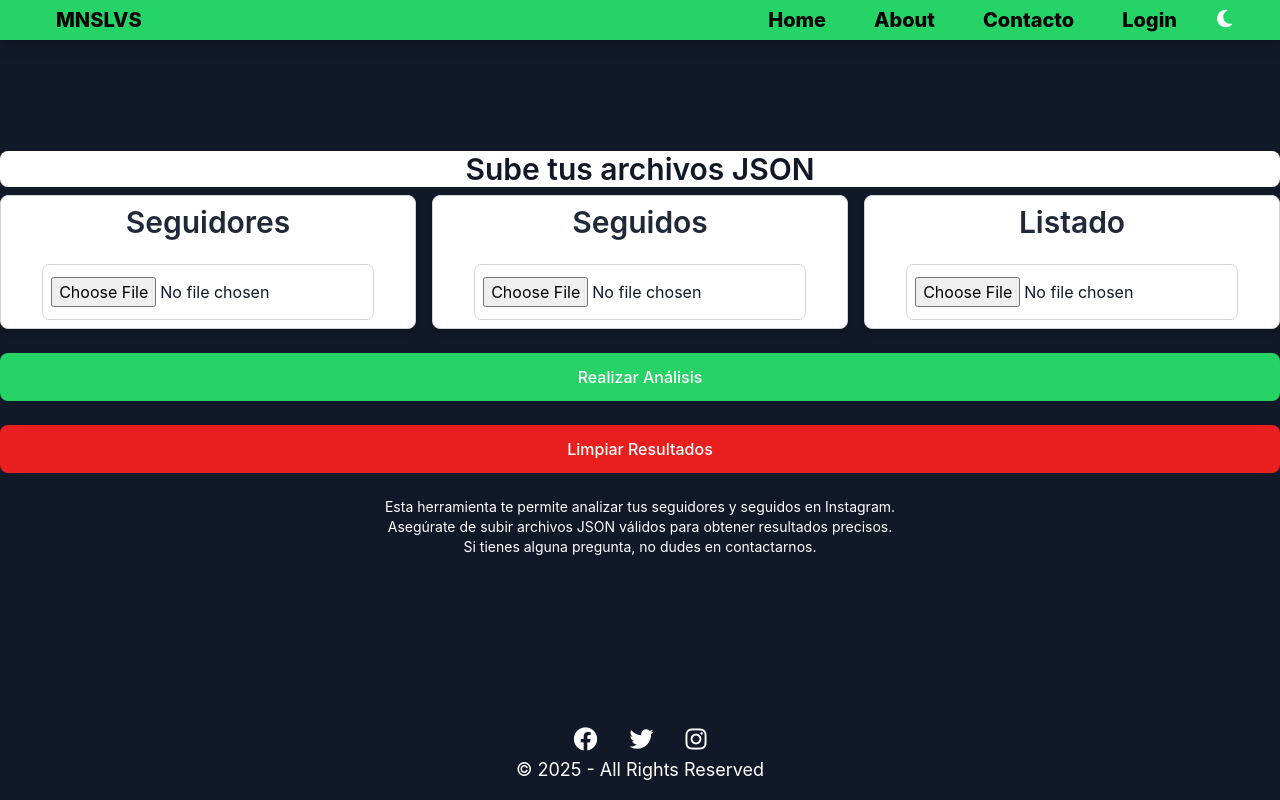
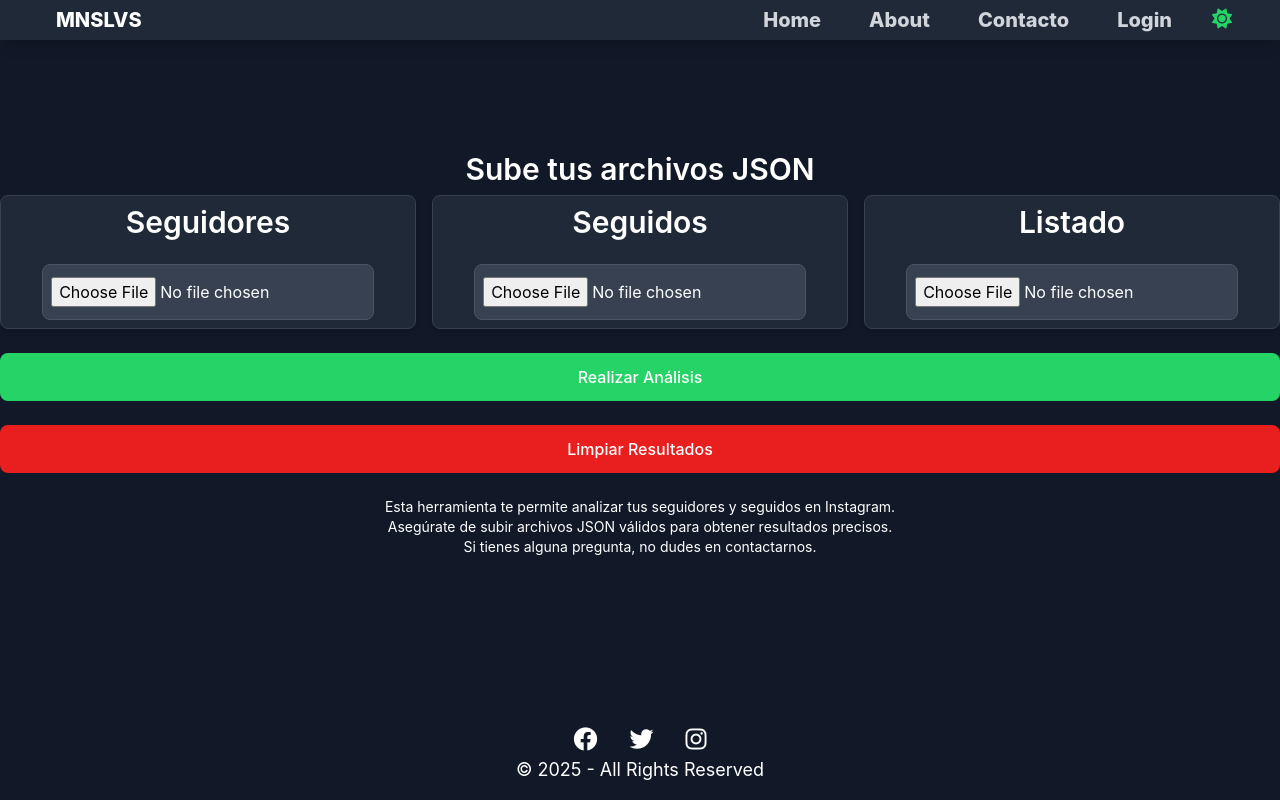
Before and after one commit to emonsalves/AWS-Frontend, a React (Vite) app: page /#/Followers in a window 1280 px wide. Built offline with nearby package versions, Linux system fonts and the light colour scheme; what tailwindcss-animated would draw is missing.

Commit message:
feat: implement dark mode support and improve layout in various components

```diff
--- a/src/components/containers/ContainerContact.jsx
+++ b/src/components/containers/ContainerContact.jsx
@@ -18,7 +18,7 @@ const ContainerContact = () => {
 
     return (
         <>
-        <div className={`flex flex-wrap border ${darkMode ? 'border-gray-700 bg-gray-800/50' : 'border-gray-400 bg-gray-100'} shadow-custom-dark rounded-2xl flex-col w-[95%] max-w-7xl mx-auto animate-fade-up animate-once mt-5 backdrop-blur-sm`}>
+        <div className={`flex flex-wrap border ${darkMode ? 'border-gray-700 bg-gray-800/50' : 'border-gray-400 bg-gray-100'} shadow-custom-dark rounded-2xl flex-col w-[95%] max-w-7xl mx-auto animate-fade-up animate-once mt-12 mb-2 backdrop-blur-sm`}>
             <h1 className={`my-5 font-bold text-4xl animate-fade animate-once text-center ${darkMode ? 'text-white' : 'text-gray-800'}`}>
                 <i className="fa-regular fa-envelope"></i> Contáctanos
             </h1>
--- a/src/components/inputs/FileInput.jsx
+++ b/src/components/inputs/FileInput.jsx
@@ -1,5 +1,5 @@
 // eslint-disable-next-line react/prop-types
-const FileInput = ({ darkMode, title, handleFileUpload, error, jsonData, inputRef }) => {
+const FileInput = ({ darkMode, title, handleFileUpload, error, jsonData }) => {
     return (
         <div className={`flex flex-col items-center justify-center p-2 border rounded-lg shadow-md transition-colors ${darkMode
             ? 'bg-gray-800 border-gray-700 text-white'
@@ -15,7 +15,6 @@ const FileInput = ({ darkMode, title, handleFileUpload, error, jsonData, inputRe
                 accept=".json"
                 onChange={handleFileUpload}
                 id={title}
-                ref={inputRef}
             />
             {error && <p className={`text-md animate-fade-left animate-once text-center text-red-300`}>{error}</p>}
             {jsonData && <p className={`text-md animate-fade-left animate-once text-center text-green-600`}>Archivo JSON cargado correctamente.</p>}
--- a/src/context/ThemeContext.jsx
+++ b/src/context/ThemeContext.jsx
@@ -2,8 +2,9 @@ import { createContext, useContext, useState, useEffect } from 'react';
 
 const ThemeContext = createContext();
 
+// eslint-disable-next-line react/prop-types
 export const ThemeProvider = ({ children }) => {
-    const [darkMode, setDarkMode] = useState(false);
+    const [darkMode, setDarkMode] = useState(true);
 
     useEffect(() => {
         // Check for saved theme preference or system preference
--- a/src/pages/Contact.jsx
+++ b/src/pages/Contact.jsx
@@ -1,9 +1,11 @@
 import { ContainerContact } from "../components/containers/ContainerContact";
+import { useTheme } from '../context/ThemeContext';
 
 const Contact = () => {
+    const { darkMode } = useTheme();
     return (
         <>
-            <div className="flex-1 flex items-center justify-center w-full py-8">
+            <div className={`min-h-[calc(100vh-6rem)] w-full flex flex-col items-center justify-center ${darkMode ? 'bg-gray-900' : 'bg-gray-50'} transition-colors duration-300`}>
                 <ContainerContact />
             </div>
         </>
--- a/src/pages/Followers.jsx
+++ b/src/pages/Followers.jsx
@@ -1,7 +1,7 @@
 import { useJsonFileUpload } from "../helpers/jsonFile";
 import { useTheme } from '../context/ThemeContext';
 import FileInput from "../components/inputs/FileInput";
-import { useState, useRef } from "react";
+import { useState } from "react";
 import Accordion from "../components/accordion/Accordion";
 
 const Followers = () => {
@@ -13,9 +13,6 @@ const Followers = () => {
     const [dontFollowYou, setDontFollowYou] = useState([]);
     const [youDontFollow, setYouDontFollow] = useState([]);
     const [nothingFollow, setNothingFollow] = useState([]);
-    const followersInputRef = useRef(null);
-    const followingInputRef = useRef(null);
-    const listInputRef = useRef(null);
     const [inputKeys, setInputKeys] = useState({
         followers: Date.now() + "-followers",
         following: Date.now() + "-following",
@@ -30,10 +27,6 @@ const Followers = () => {
         dataFollowers.clearJsonData();
         dataFollowing.clearJsonData();
         dataList.clearJsonData();
-
-        if (followersInputRef.current) followersInputRef.current.value = null;
-        if (followingInputRef.current) followingInputRef.current.value = null;
-        if (listInputRef.current) listInputRef.current.value = null;
 
         setInputKeys({
             followers: Date.now() + "-followers",
@@ -146,7 +139,6 @@ const Followers = () => {
                     handleFileUpload={dataFollowers.handleFileUpload}
                     error={dataFollowers.error}
                     jsonData={dataFollowers.jsonData}
-                    ref={followersInputRef}
                 />
                 <FileInput
                     key={inputKeys.following}
@@ -155,7 +147,6 @@ const Followers = () => {
                     handleFileUpload={dataFollowing.handleFileUpload}
                     error={dataFollowing.error}
                     jsonData={dataFollowing.jsonData}
-                    ref={followingInputRef}
                 />
                 <FileInput
                     key={inputKeys.list}
@@ -164,7 +155,6 @@ const Followers = () => {
                     handleFileUpload={dataList.handleFileUpload}
                     error={dataList.error}
                     jsonData={dataList.jsonData}
-                    ref={listInputRef}
                 />
             </div>
             <div className="text-center md:text-left mt-6">
--- a/src/pages/Home.jsx
+++ b/src/pages/Home.jsx
@@ -1,6 +1,6 @@
 const Home = () => {
     return (
-        <div className="w-full flex flex-col items-center">
+        <div className="w-full min-h-full flex flex-col items-center">
             {/* Main content section with fireflies */}
             <div className="w-full relative">
                 {/* Fireflies */}
--- a/src/pages/Login.jsx
+++ b/src/pages/Login.jsx
@@ -5,9 +5,9 @@ const Login = () => {
     const { darkMode } = useTheme();
 
     return (
-        <div className={`h-full flex items-center justify-center py-8 bg-gray-900 transition-colors duration-300`}>
-            <section className="w-full max-w-6xl flex flex-col md:flex-row justify-center space-y-10 md:space-y-0 md:space-x-16 items-center animate-fade-up animate-once">
-                <div className={`w-full max-w-4xl flex flex-col md:flex-row justify-center space-y-10 md:space-y-0 md:space-x-16 items-center shadow-2xl px-8 py-10 rounded-xl ${darkMode ? 'bg-gray-800' : 'bg-white'}`}>
+        <div className={`min-h-[calc(100vh-6rem)] w-full flex flex-col items-center justify-center ${darkMode ? 'bg-gray-900' : 'bg-gray-50'}`}>
+            <div className={`h-full flex items-center justify-center ${darkMode ? 'border-gray-700 bg-gray-800/50' : 'border-gray-400 bg-gray-100'} border shadow-custom-dark rounded-2xl animate-fade-up transition-colors duration-300`}>
+                <section className={`w-full max-w-6xl flex flex-col md:flex-row justify-center space-y-10 md:space-y-0 md:space-x-16 items-center  ${darkMode ? 'border-gray-700 bg-gray-800/50' : 'border-gray-400 bg-gray-100'} rounded-2xl px-8 py-10`}>
                     <div className="md:w-1/2 max-w-xl">
                         <img
                             src="https://tecdn.b-cdn.net/img/Photos/new-templates/bootstrap-login-form/draw2.webp"
@@ -21,8 +21,7 @@ const Login = () => {
                         </h1>
                         <div className="space-y-4">
                             <input
-                                className={`w-full px-4 py-3 border rounded-lg focus:ring-2 focus:ring-[#25D366] focus:border-transparent transition-colors ${
-                                    darkMode
+                                className={`w-full px-4 py-3 border rounded-lg focus:ring-2 focus:ring-[#25D366] focus:border-transparent transition-colors ${darkMode
                                     ? 'bg-gray-700 border-gray-600 text-white placeholder-gray-400'
                                     : 'bg-white border-gray-300 text-gray-900 placeholder-gray-500'
                                     }`}
@@ -30,8 +29,7 @@ const Login = () => {
                                 placeholder="Correo Electrónico"
                             />
                             <input
-                                className={`w-full px-4 py-3 border rounded-lg focus:ring-2 focus:ring-[#25D366] focus:border-transparent transition-colors ${
-                                    darkMode
+                                className={`w-full px-4 py-3 border rounded-lg focus:ring-2 focus:ring-[#25D366] focus:border-transparent transition-colors ${darkMode
                                     ? 'bg-gray-700 border-gray-600 text-white placeholder-gray-400'
                                     : 'bg-white border-gray-300 text-gray-900 placeholder-gray-500'
                                     }`}
@@ -59,15 +57,9 @@ const Login = () => {
                                 Iniciar Sesión
                             </button>
                         </div>
-                        {/* <div className={`mt-4 font-medium text-sm text-center md:text-left ${darkMode ? 'text-gray-400' : 'text-gray-600'}`}>
-                            ¿No tienes una cuenta?{" "}
-                            <a className="text-[#25D366] hover:text-[#128C7E] transition-colors" href="#">
-                                Registrarme
-                            </a>
-                        </div> */}
-                    </div>
                     </div>
                 </section>
+            </div>
         </div>
     )
 };
```
Also changed, not shown: src/components/containers/ContainerFollowers.jsx (added). Lines whose indentation alone changed are shown as unchanged.
